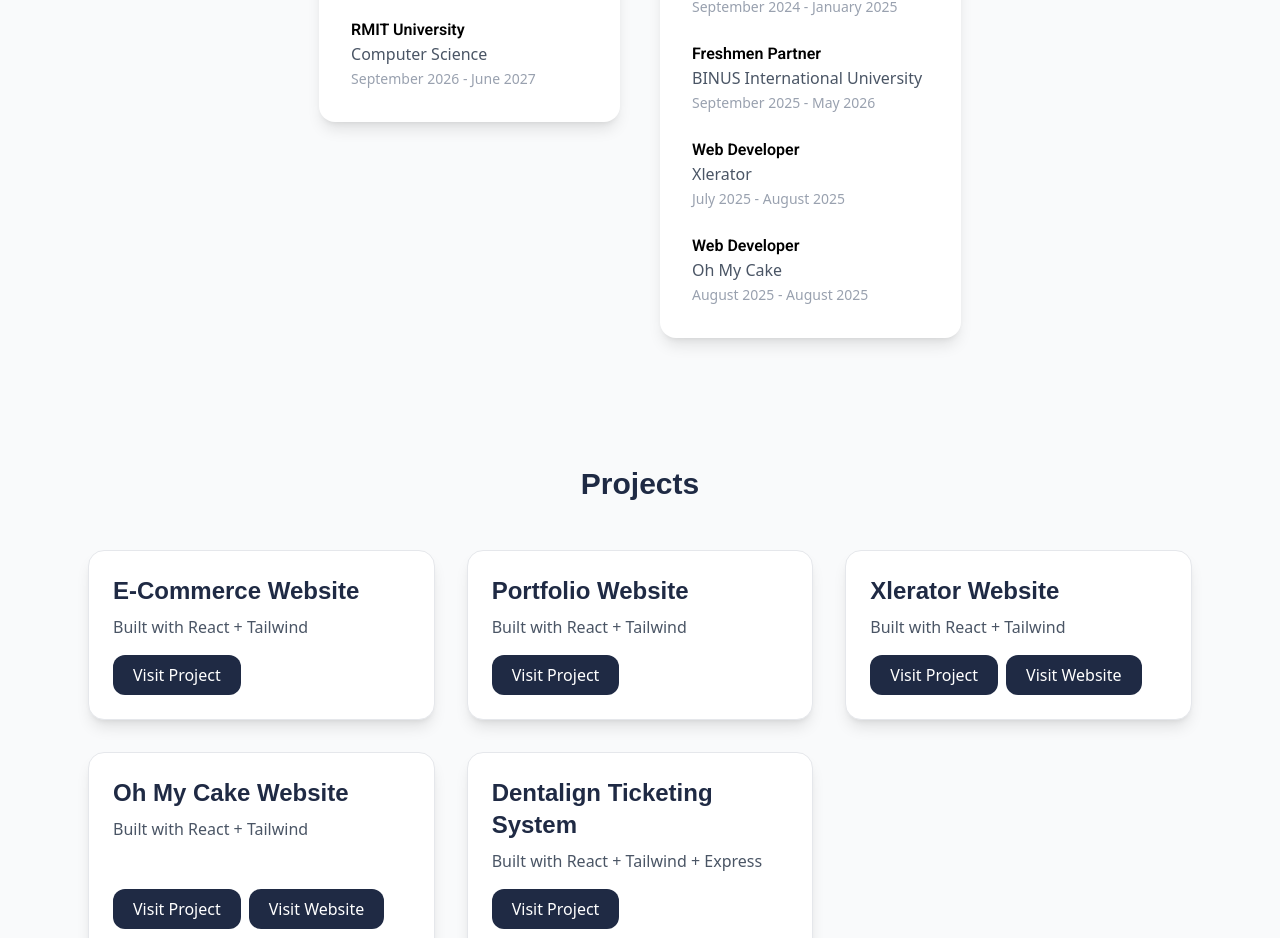
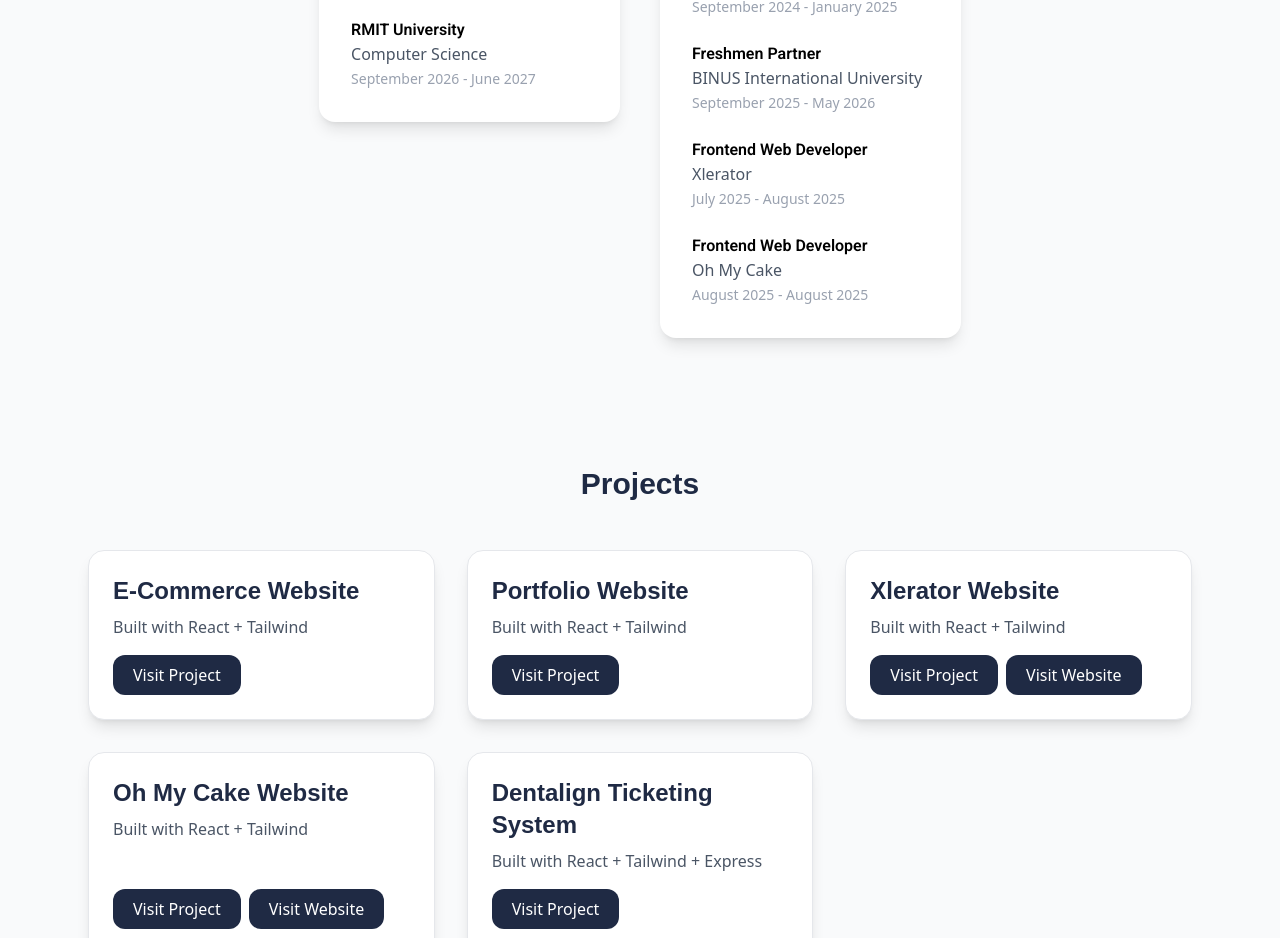
Before and after one commit to RafaelAngeloChristianto/portfolio-website, a React (Vite) app: page / in a window 1280 px wide. Shown: the part 1300-2238 px from the top of the page. Built offline with nearby package versions, Linux system fonts and the light colour scheme; a web font is replaced by a local one.

Commit message:
add frontend

```diff
--- a/src/screens/HomeScreen.tsx
+++ b/src/screens/HomeScreen.tsx
@@ -170,12 +170,12 @@
               </span>
             </div>
             <div>
-              <h3 className="font-Roboto font-semibold">Web Developer</h3>
+              <h3 className="font-Roboto font-semibold">Frontend Web Developer</h3>
               <p className="font-Open-Sans text-gray-600">Xlerator</p>
               <span className="text-gray-400 text-sm">July 2025 - August 2025</span>
             </div>
             <div>
-              <h3 className="font-Roboto font-semibold">Web Developer</h3>
+              <h3 className="font-Roboto font-semibold">Frontend Web Developer</h3>
               <p className="font-Open-Sans text-gray-600">Oh My Cake</p>
               <span className="text-gray-400 text-sm">August 2025 - August 2025</span>
             </div>
```
